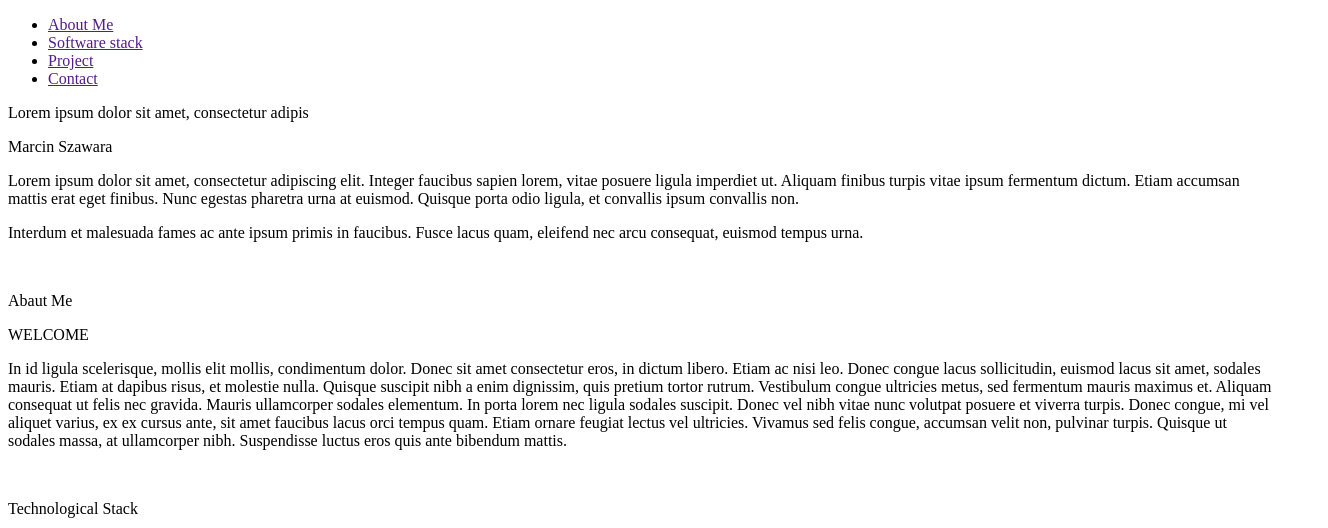
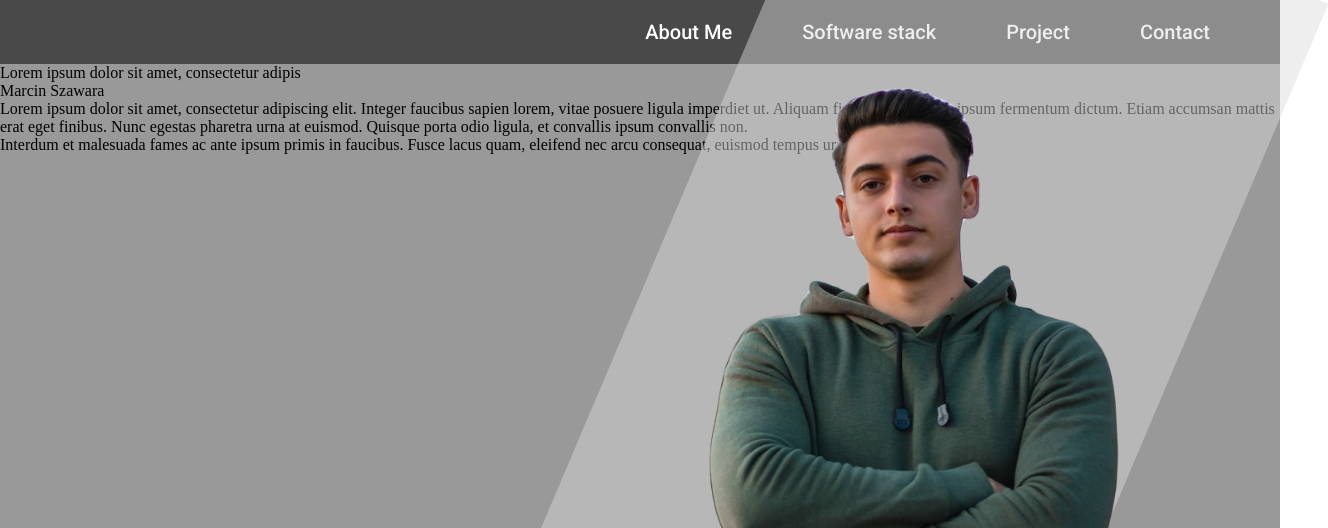
Before and after one commit to MarcinSzawara/Marcin-Website, a plain HTML site: page index.html in a window 1280 px wide. Shown: the top 528 px of the page, 1328 px wide, since content can reach past the window. Drawn offline with Linux system fonts and the light colour scheme; a web font is replaced by a local one.

Commit message:
create css banner

```diff
--- a/index.html
+++ b/index.html
@@ -5,35 +5,39 @@
     <meta name="viewport" content="width=device-width, initial-scale=1.0">
     <title>Marcin Szawara</title>
     <link rel="shortcut icon" href="favicon.ico.png">
+    <link rel="stylesheet" href="style.css">
+    <link rel="preconnect" href="https://fonts.googleapis.com">
+    <link rel="preconnect" href="https://fonts.gstatic.com" crossorigin>
+    <link href="https://fonts.googleapis.com/css2?family=Marko+One&family=Roboto:wght@100;500;700&display=swap" rel="stylesheet">
 </head>
 <body>
 
     <!--Nagłówek_____________________________________-->
-    <header>
-        <nav class="main-navigation">
+    <header class="banner">
+        <nav class="banner-navigation">
             <ul>
-                <li><a href="">About Me</a></li>
-                <li><a href="">Software stack</a></li>
-                <li><a href="">Project</a></li>
-                <li><a href="">Contact</a></li>
+                <li class="banner-references"><a href="#">About Me</a></li>
+                <li class="banner-references"><a href="#">Software stack</a></li>
+                <li class="banner-references"><a href="#">Project</a></li>
+                <li class="banner-references"><a href="#">Contact</a></li>
             </ul>
         </nav>
-        <section class="descirpt-header">
+        <section class="banner-description">
             <p>Lorem ipsum dolor sit amet, consectetur adipis</p>
             <p>Marcin Szawara</p>
             <p>Lorem ipsum dolor sit amet, consectetur adipiscing elit. Integer faucibus sapien lorem, vitae posuere ligula imperdiet ut. Aliquam finibus turpis vitae ipsum fermentum dictum. Etiam accumsan mattis erat eget finibus. Nunc egestas pharetra urna at euismod. Quisque porta odio ligula, et convallis ipsum convallis non. </p>
             <p>Interdum et malesuada fames ac ante ipsum primis in faucibus. Fusce lacus quam, eleifend nec arcu consequat, euismod tempus urna.</p>
         </section>
-        <section class="person-header">
-            <img src="" alt="">
-        </section>
+        <div class="banner-rectangle"></div>
+        <img class="banner-person" src="person.png" alt="">
+
     </header>
 
 <!--Główna Strona_________________________________________--->
 
 <!--Sekcja O Mnie_________________________________________-->
 
-    <main>
+    <main class="main">
         <section class="abaout-me">
             <header>
                 <p>Abaut Me</p>
--- a/style.css
+++ b/style.css
@@ -0,0 +1,63 @@
+* {
+    margin: 0;
+    padding: 0;
+    box-sizing: content-box;
+}
+
+body {
+    height: 300vh;
+    background-image: url(home\ background\ 1600\ x\ 984.jpg);
+    background-position: center;
+    background-attachment: fixed;
+    background-repeat: no-repeat;
+}
+
+/* home page _______________________________ */
+
+.banner {
+    height: 100vh;
+    background-color: rgba(0, 0, 0, 40%);
+}
+
+.banner-navigation {
+    display: flex;
+    align-items: center;
+    justify-content: flex-end;
+    height: 8vh;
+    background-color: rgba(41, 41, 41, 70%);
+}
+
+.banner-navigation ul {
+    display: flex;
+    list-style: none;
+}
+
+.banner-references {
+    margin-right: 70px;
+}
+
+.banner-references a {
+    color: white;
+    text-decoration: none;
+    margin-right: 100;
+    font-size: 20px;
+    font-family: 'Roboto', sans-serif;
+    font-weight: 500;
+}
+
+.banner-person {
+    position: absolute;
+    right: 100px;
+    bottom: 0;
+    height: 100vh;
+}
+
+.banner-rectangle {
+    height: 1070px;
+    width: 520px;
+    transform: rotate(23deg);
+    position: absolute;
+    top: -140px;
+    right: 140px;
+    background-color: rgba(217, 217, 217, 46%);
+}
```
Also changed, not shown: home background 1600 x 984.jpg (added), home background 1920 x 1181.jpg (added), person.png (added).
